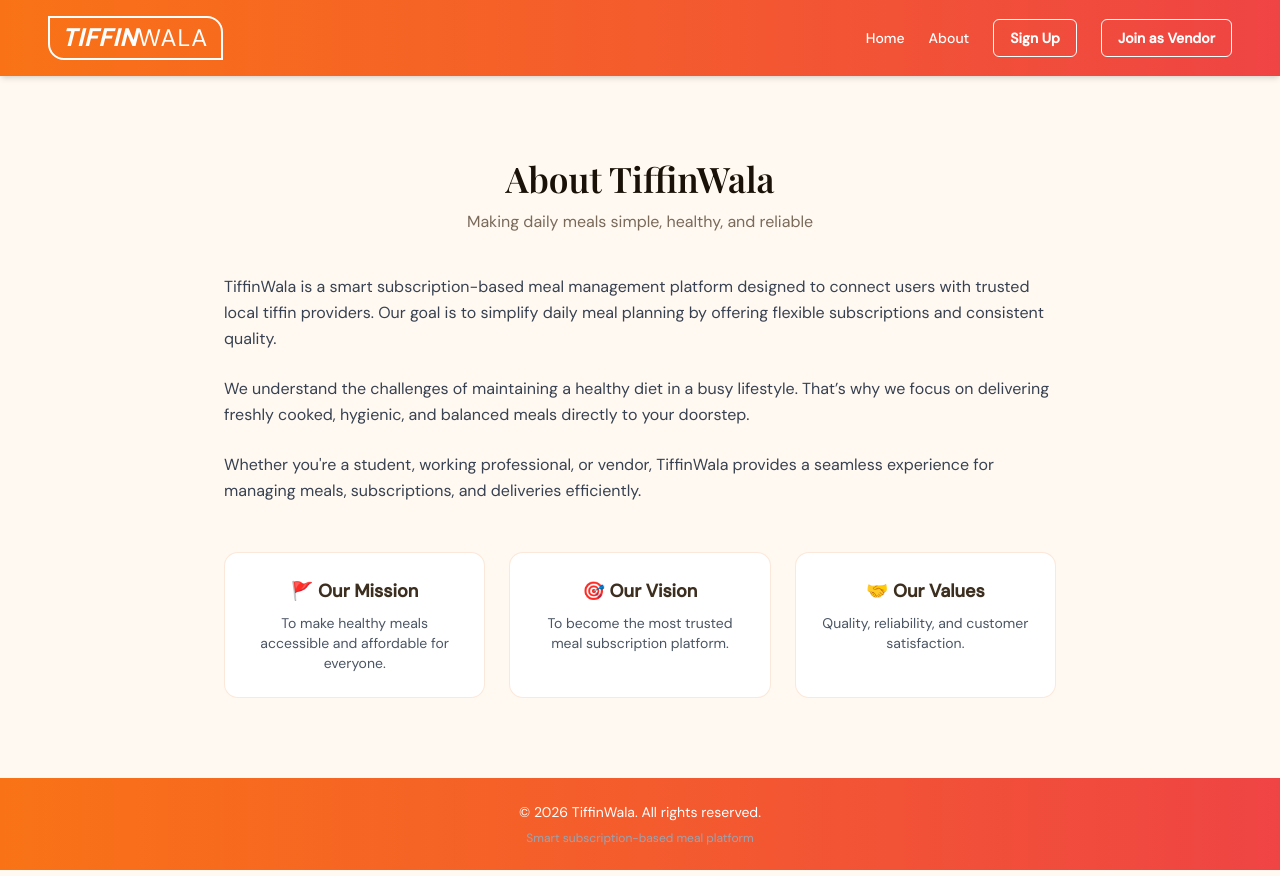
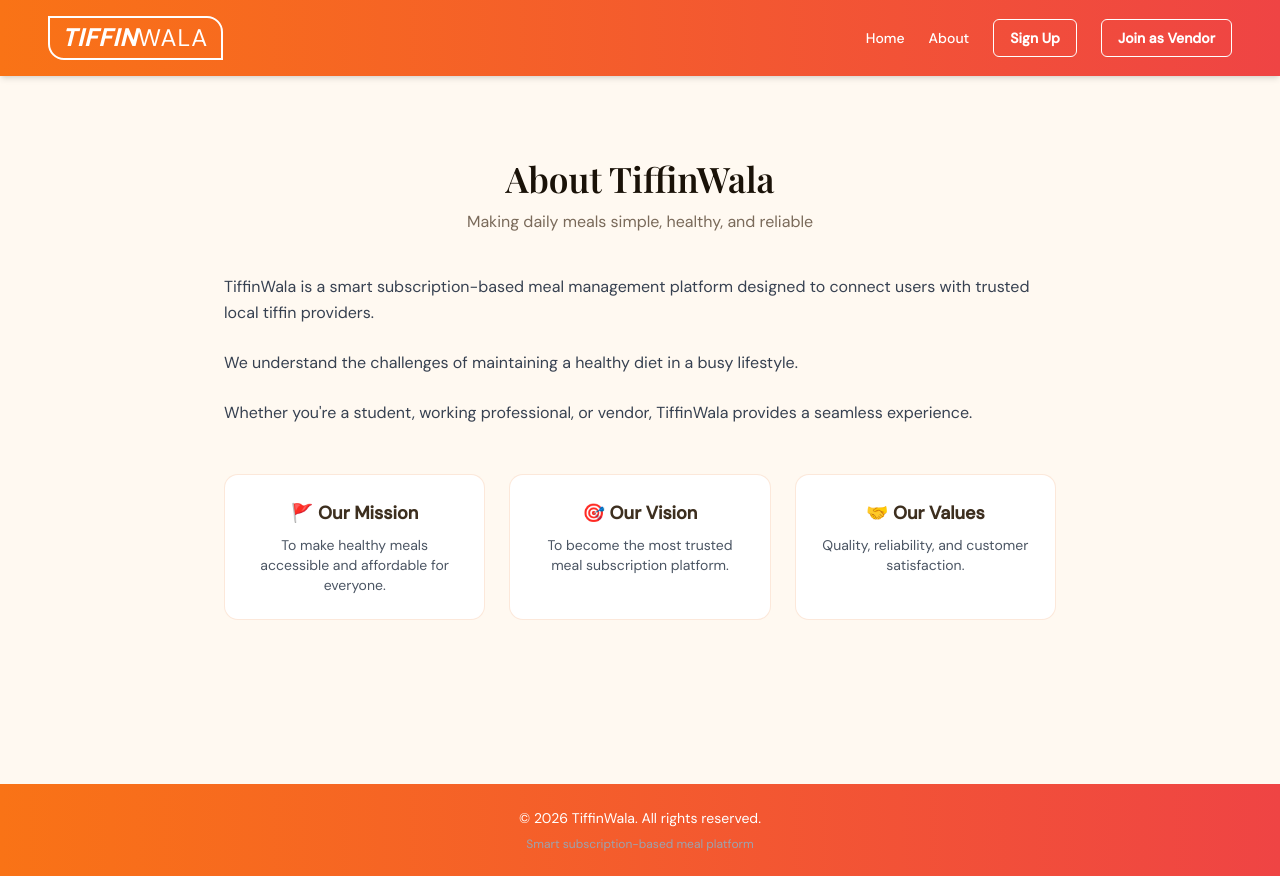
Before and after one commit to vaishnavikathe/tiffinwala, a React (Vite) app in the folder frontend/: page /about in a window 1280 px wide. Built offline with nearby package versions, Linux system fonts and the light colour scheme.

Commit message:
Remove Footer

```diff
--- a/frontend/src/components/layout/Layout.jsx
+++ b/frontend/src/components/layout/Layout.jsx
@@ -1,5 +1,6 @@
 import Navbar from "./Navbar";
 import Footer from "./Footer";
+
 
 const Layout = ({ children }) => {
   return (
@@ -13,7 +14,7 @@ const Layout = ({ children }) => {
       </main>
 
       {/* Footer */}
-      <Footer />
+
     </div>
   );
 };
--- a/frontend/src/pages/Auth/UserLogin.jsx
+++ b/frontend/src/pages/Auth/UserLogin.jsx
@@ -4,7 +4,7 @@ import Card from "../../components/ui/Card";
 import Input from "../../components/ui/Input";
 import Button from "../../components/ui/Button";
 import { loginUser } from "../../services/api";
-import { EyeIcon, EyeSlashIcon } from "@heroicons/react/24/outline"; // 👈 added
+import { EyeIcon, EyeSlashIcon } from "@heroicons/react/24/outline";
 
 const UserLogin = () => {
   const navigate = useNavigate();
@@ -14,7 +14,7 @@ const UserLogin = () => {
     password: "",
   });
 
-  const [showPassword, setShowPassword] = useState(false); // 👈 added
+  const [showPassword, setShowPassword] = useState(false);
 
   const [error, setError] = useState("");
   const [loading, setLoading] = useState(false);
@@ -102,6 +102,7 @@ const UserLogin = () => {
             {loading ? "Logging in..." : "Login"}
           </Button>
 
+
         </form>
 
         <p className="text-center mt-4">
--- a/frontend/src/pages/Home/About.jsx
+++ b/frontend/src/pages/Home/About.jsx
@@ -1,9 +1,14 @@
+import Footer from "../../components/layout/Footer";
+
 const About = () => {
   return (
+    <div className="min-h-screen flex flex-col">
+
+      {/* Content */}
+      <div className="flex-grow">
         <div className="section">
           <div className="container-custom max-w-4xl text-center">
 
-        {/* Heading */}
             <h1 className="heading">
               About TiffinWala
             </h1>
@@ -12,31 +17,25 @@ const About = () => {
               Making daily meals simple, healthy, and reliable
             </p>
 
-        {/* Content */}
             <div className="mt-10 space-y-6 text-gray-700 leading-relaxed text-left">
 
               <p>
                 TiffinWala is a smart subscription-based meal management platform
                 designed to connect users with trusted local tiffin providers.
-            Our goal is to simplify daily meal planning by offering flexible
-            subscriptions and consistent quality.
               </p>
 
               <p>
                 We understand the challenges of maintaining a healthy diet in a
-            busy lifestyle. That’s why we focus on delivering freshly cooked,
-            hygienic, and balanced meals directly to your doorstep.
+                busy lifestyle.
               </p>
 
               <p>
                 Whether you're a student, working professional, or vendor,
-            TiffinWala provides a seamless experience for managing meals,
-            subscriptions, and deliveries efficiently.
+                TiffinWala provides a seamless experience.
               </p>
 
             </div>
 
-        {/* Highlight Section */}
             <div className="mt-12 grid md:grid-cols-3 gap-6">
 
               <div className="card text-center">
@@ -64,6 +63,12 @@ const About = () => {
 
           </div>
         </div>
+      </div>
+
+      {/* Footer always at bottom */}
+      <Footer />
+
+    </div>
   );
 };
 
--- a/frontend/src/pages/Home/Home.jsx
+++ b/frontend/src/pages/Home/Home.jsx
@@ -1,3 +1,4 @@
+import Footer from "../../components/layout/Footer";
 import { useNavigate } from "react-router-dom";
 
 const Home = () => {
@@ -65,7 +66,9 @@ const Home = () => {
             ))}
           </div>
         </div>
+
       </section>
+      <Footer />
     </div>
   );
 };
```
Lines whose indentation alone changed are shown as unchanged.
